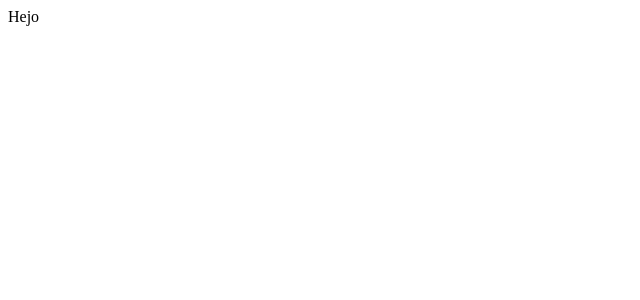
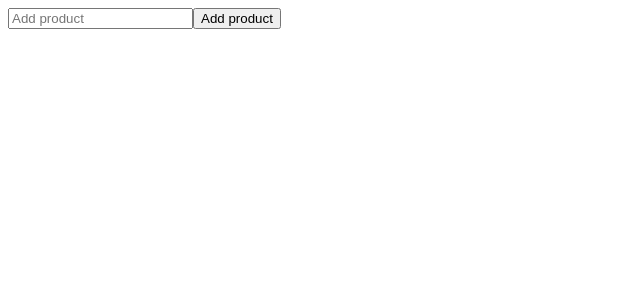
Before and after one commit to agnieszka-szczepanska/shoppingList, a React (Vite) app in the folder 3. React/Homework React/: page / in a window 1280 px wide. Shown: the top 300 px of the page, without its empty margins (0-640 px from the left). Built offline with nearby package versions, Linux system fonts and the light colour scheme.

Commit message:
task 1-4

```diff
--- a/3. React/Homework React/src/App.jsx
+++ b/3. React/Homework React/src/App.jsx
@@ -1,7 +1,12 @@
 import "./App.css";
+import ShoppingList from "./components/ShoppingList";
 
 function App() {
-  return <div className="App">Hejo</div>;
+  return (
+    <div className="App">
+      <ShoppingList></ShoppingList>
+    </div>
+  );
 }
 
 export default App;
--- /dev/null
+++ b/3. React/Homework React/src/components/ShoppingItem.jsx
@@ -0,0 +1,7 @@
+// import React from "react";
+
+// function ShoppingItem(props) {
+//   return <div>{props.products}</div>;
+// }
+
+// export default ShoppingItem;
--- a/3. React/Homework React/src/components/shoppinglist.jsx
+++ b/3. React/Homework React/src/components/shoppinglist.jsx
@@ -0,0 +1,51 @@
+import React from "react";
+// import ShoppingItem from "./ShoppingItem";
+import { useState } from "react";
+
+function ShoppingList() {
+  const [products, setProducts] = useState([]);
+  const [inputValue, setInputValue] = useState("");
+
+  const handleSubmit = (event) => {
+    event.preventDefault();
+    setProducts([...products, { product: inputValue }]);
+  };
+
+  return (
+    <>
+      <form onSubmit={handleSubmit}>
+        <input
+          type="text"
+          placeholder="Add product"
+          value={inputValue}
+          onChange={(e) => setInputValue(e.target.value)}
+        />
+        <button>Add product</button>
+        {/* <p>{inputValue}</p> */}
+        {/* <p>{products}</p> */}
+
+        {/* <ShoppingItem products={products}></ShoppingItem> */}
+      </form>
+
+      {products.map((product) => (
+        <form>
+          <input
+            type="checkbox"
+            key="product.product"
+            name={product.product}
+            id={products.indexOf(product)}
+          ></input>
+          <label htmlFor="{product.product}">
+            {" "}
+            {product.product}
+            {/* UDAŁO SIE DOTRZEC DO INDEXU- umieścić w ID -*/}
+            {/* {products.indexOf(product)} */}
+          </label>
+          <button>Delete</button>
+        </form>
+      ))}
+    </>
+  );
+}
+
+export default ShoppingList;
```
